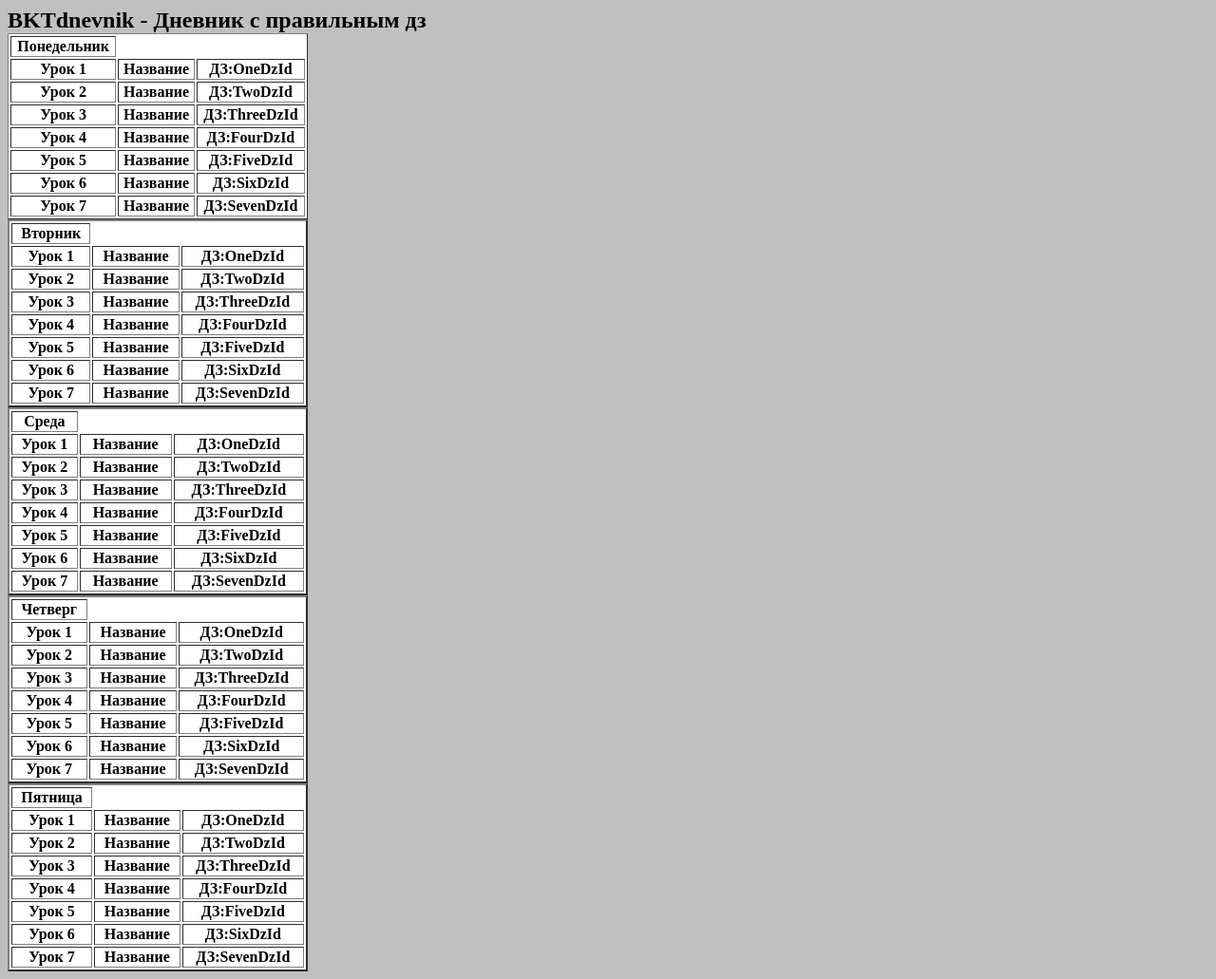
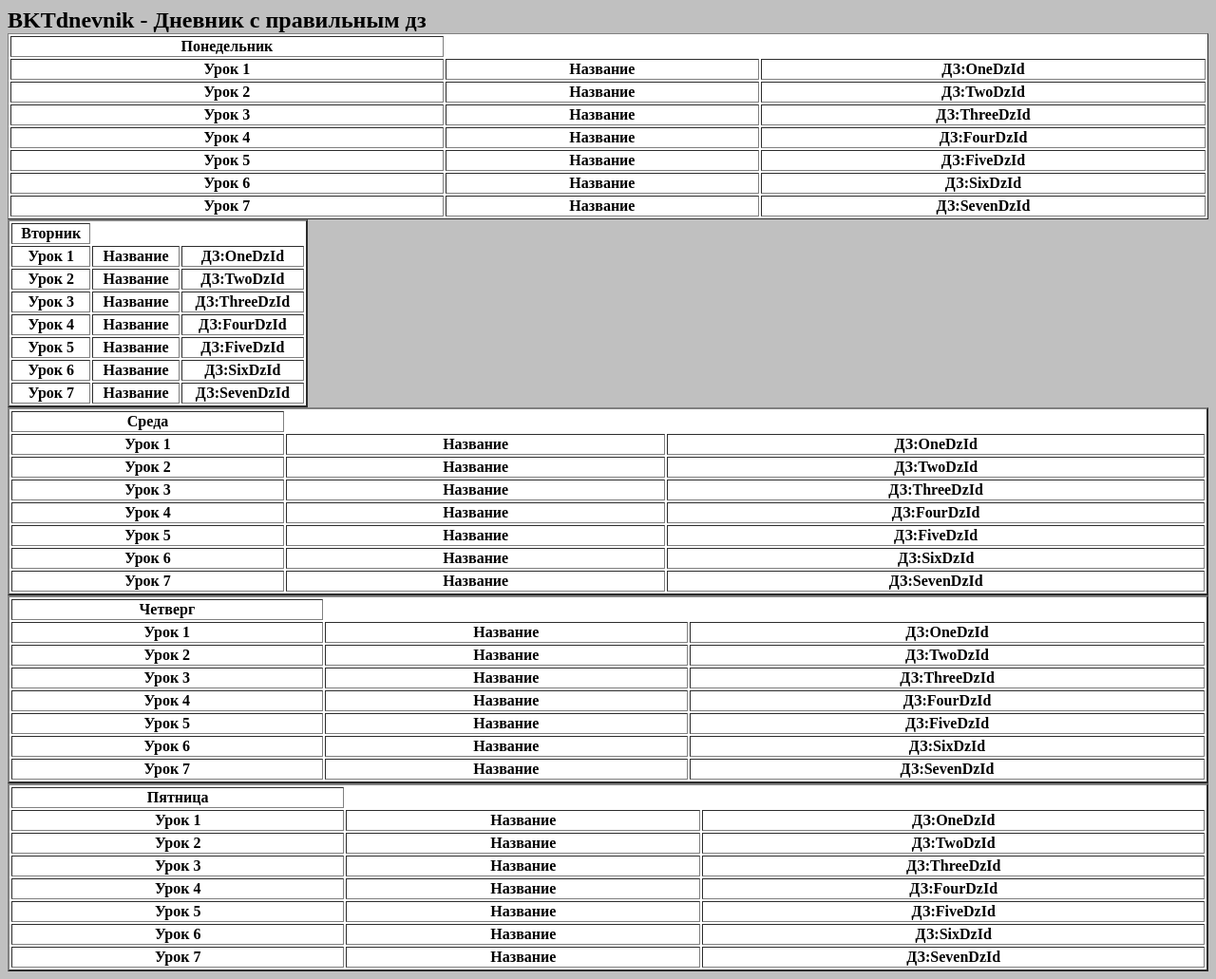
Before and after one commit to ProstoUserBeKotIK/dnevnikbeta.github.io, a plain HTML site: page index.html in a window 1280 px wide. Shown: the whole page at 95% size. Drawn offline with Linux system fonts and the light colour scheme.

Commit message:
Update index.html

```diff
--- a/index.html
+++ b/index.html
@@ -7,7 +7,7 @@
 
 <body bgcolor="silver">
 
-<table border="1" width="25%" bgcolor="white" id="online_id">
+<table border="1" width="100%" bgcolor="white" id="online_id">
  <th id="dev_status22">Понедельник</th></tr>
  <tr><th>Урок 1</th><th>Название</th><th id="p1_status">ДЗ:OneDzId</th></tr>
  <tr><th>Урок 2</th><th>Название</th><th id="p2_status">ДЗ:TwoDzId</th></tr>
@@ -27,7 +27,7 @@
  <tr><th>Урок 6</th><th>Название</th><th id="dev_status">ДЗ:SixDzId</th></tr>
  <tr><th>Урок 7</th><th>Название</th><th id="dev_status">ДЗ:SevenDzId</th></tr>
 </table>
-<table border="2" width="25%" bgcolor="white" id="online_id3">
+<table border="2" width="100%" bgcolor="white" id="online_id3">
  <th id="dev_status212">Среда</th></tr>
  <tr><th>Урок 1</th><th>Название</th><th id="p1_status">ДЗ:OneDzId</th></tr>
  <tr><th>Урок 2</th><th>Название</th><th id="p2_status">ДЗ:TwoDzId</th></tr>
@@ -37,7 +37,7 @@
  <tr><th>Урок 6</th><th>Название</th><th id="dev_status">ДЗ:SixDzId</th></tr>
  <tr><th>Урок 7</th><th>Название</th><th id="dev_status">ДЗ:SevenDzId</th></tr>
 </table>
-<table border="2" width="25%" bgcolor="white" id="online_id4">
+<table border="2" width="100%" bgcolor="white" id="online_id4">
  <th id="dev_status212">Четверг</th></tr>
  <tr><th>Урок 1</th><th>Название</th><th id="p1_status">ДЗ:OneDzId</th></tr>
  <tr><th>Урок 2</th><th>Название</th><th id="p2_status">ДЗ:TwoDzId</th></tr>
@@ -47,7 +47,7 @@
  <tr><th>Урок 6</th><th>Название</th><th id="dev_status">ДЗ:SixDzId</th></tr>
  <tr><th>Урок 7</th><th>Название</th><th id="dev_status">ДЗ:SevenDzId</th></tr>
 </table>
-<table border="2" width="25%" bgcolor="white" id="online_id5">
+<table border="2" width="100%" bgcolor="white" id="online_id5">
  <th id="dev_status212">Пятница</th></tr>
  <tr><th>Урок 1</th><th>Название</th><th id="p1_status">ДЗ:OneDzId</th></tr>
  <tr><th>Урок 2</th><th>Название</th><th id="p2_status">ДЗ:TwoDzId</th></tr>
```
